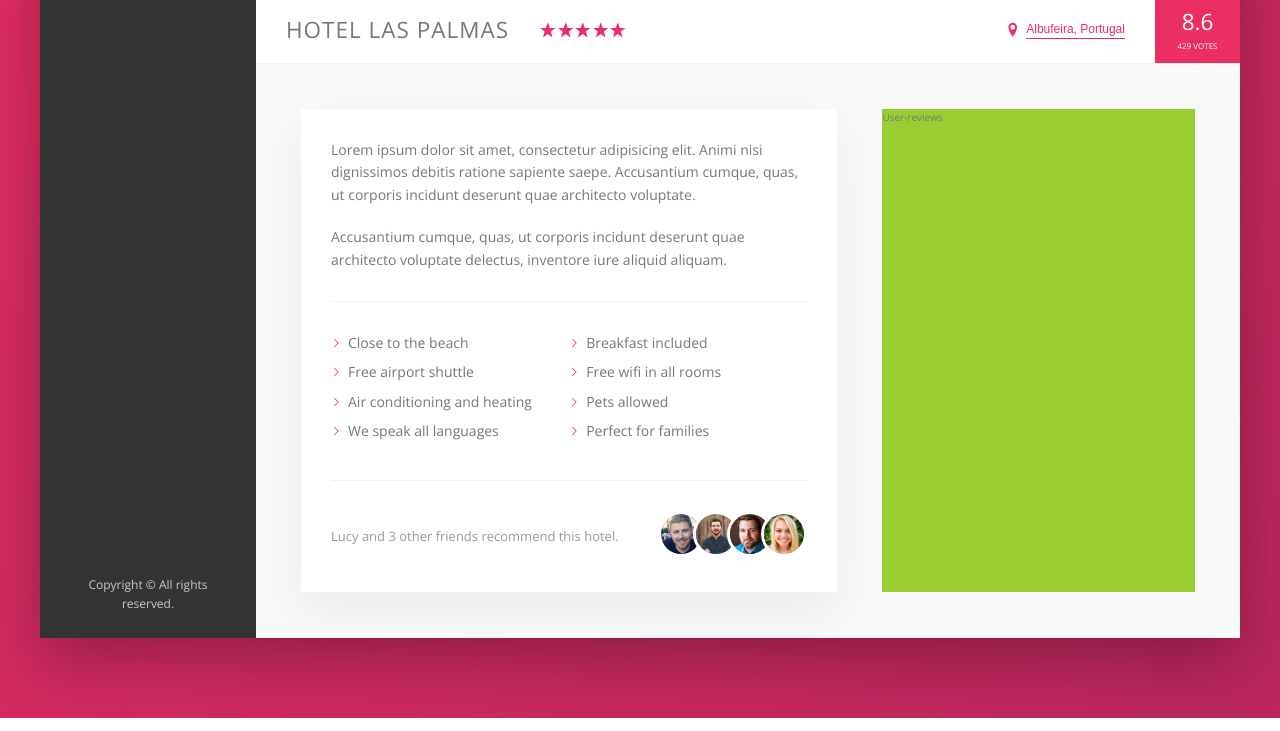
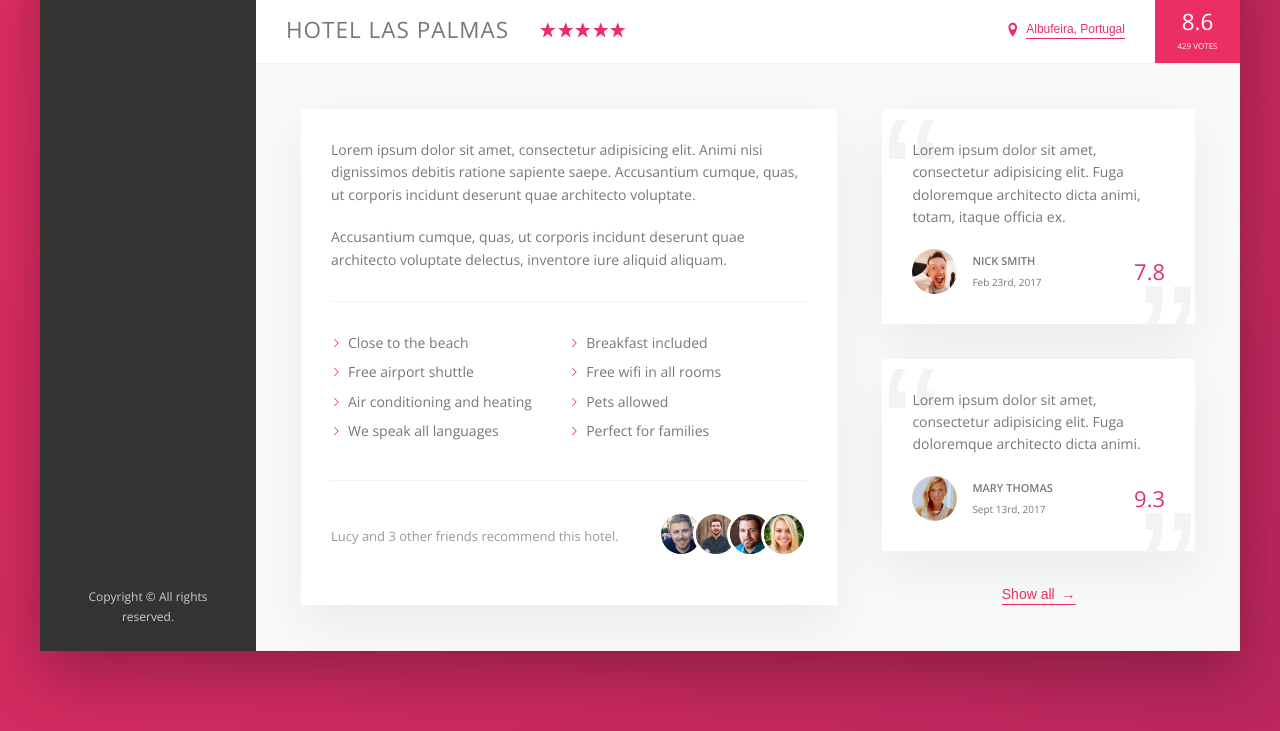
Before and after one commit to oFrederic/Trillo, a website: page index.html in a window 1280 px wide. Shown: the part 538-1269 px from the top of the page. Drawn offline with nearby package versions, Linux system fonts and the light colour scheme.

Commit message:
building the user review section

```diff
--- a/index.html
+++ b/index.html
@@ -233,7 +233,45 @@
 
             <!-- User-Reviews -->
             <div class="user-reviews">
-              User-reviews
+              <figure class="review">
+                <blockquote class="review__text">
+                  Lorem ipsum dolor sit amet, consectetur adipisicing elit. Fuga
+                  doloremque architecto dicta animi, totam, itaque officia ex.
+                </blockquote>
+                <figcaption class="review__user">
+                  <img
+                    src="img/user-1.jpg"
+                    alt="User 1"
+                    class="review__photo"
+                  />
+                  <div class="review__user-box">
+                    <p class="review__user-name">Nick Smith</p>
+                    <p class="review__user-date">Feb 23rd, 2017</p>
+                  </div>
+                  <div class="review__rating">7.8</div>
+                </figcaption>
+              </figure>
+
+              <figure class="review">
+                <blockquote class="review__text">
+                  Lorem ipsum dolor sit amet, consectetur adipisicing elit. Fuga
+                  doloremque architecto dicta animi.
+                </blockquote>
+                <figcaption class="review__user">
+                  <img
+                    src="img/user-2.jpg"
+                    alt="User 2"
+                    class="review__photo"
+                  />
+                  <div class="review__user-box">
+                    <p class="review__user-name">Mary Thomas</p>
+                    <p class="review__user-date">Sept 13rd, 2017</p>
+                  </div>
+                  <div class="review__rating">9.3</div>
+                </figcaption>
+              </figure>
+
+              <button class="btn-inline">Show all <span>&rarr;</span></button>
             </div>
           </div>
         </main>
--- a/sass/_components.scss
+++ b/sass/_components.scss
@@ -259,10 +259,19 @@
   display: inline-block;
   background-color: transparent;
   cursor: pointer;
-  transition: all 0.2s;
+  transition: all 0.3s;
+
+  & span {
+    margin-left: 3px;
+    transition: margin-left 0.3s;
+  }
 
   &:hover {
     color: var(--color-grey-dark-1);
+
+    span {
+      margin-left: 8px;
+    }
   }
 
   &:focus {
@@ -341,9 +350,6 @@
     margin-right: auto;
   }
 
-  &__friends {
-  }
-
   &__photo {
     height: 4rem;
     width: 4rem;
@@ -356,3 +362,78 @@
     }
   }
 }
+
+///////////// REVIEWS /////////////
+.review {
+  background-color: #fff;
+  box-shadow: var(--shadow-light);
+  padding: 3rem;
+  margin-bottom: 3.5rem;
+  position: relative;
+
+  &__text {
+    position: relative;
+    margin-bottom: 2rem;
+    z-index: 2;
+  }
+
+  &__user {
+    display: flex;
+    align-items: center;
+  }
+
+  &__photo {
+    height: 4.5rem;
+    width: 4.5rem;
+    border-radius: 50%;
+    margin-right: 1.5rem;
+  }
+
+  &__user-box {
+    margin-right: auto;
+  }
+
+  &__user-name {
+    font-size: 1.1rem;
+    font-weight: 600;
+    text-transform: uppercase;
+    margin-bottom: 0.4rem;
+  }
+
+  &__user-date {
+    font-size: 1rem;
+    color: var(--color-gery-dark-3);
+  }
+
+  &__rating {
+    position: relative;
+    color: var(--color-primary);
+    font-size: 2.2rem;
+    font-weight: 300;
+    z-index: 2;
+  }
+
+  &::before {
+    content: "\201C";
+    position: absolute;
+    top: -1.75rem;
+    left: 0;
+    line-height: 1;
+    font-size: 17.5rem;
+    color: var(--color-grey-light-2);
+    font-family: sans-serif;
+    z-index: 1;
+  }
+
+  &::after {
+    content: "\201D";
+    position: absolute;
+    bottom: -11rem;
+    right: -0.2rem;
+    line-height: 1;
+    font-size: 17.5rem;
+    color: var(--color-grey-light-2);
+    font-family: sans-serif;
+    z-index: 1;
+  }
+}
--- a/sass/_layout.scss
+++ b/sass/_layout.scss
@@ -33,6 +33,7 @@
 }
 
 .detail {
+  font-size: 1.4rem;
   display: flex;
   padding: 4.5rem;
   background-color: var(--color-grey-light-1);
@@ -40,7 +41,6 @@
 }
 
 .description {
-  font-size: 1.4rem;
   background-color: #fff;
   box-shadow: var(--shadow-light);
   padding: 3rem;
@@ -49,6 +49,9 @@
 }
 
 .user-reviews {
-  background-color: yellowgreen;
   flex: 1;
+
+  display: flex;
+  flex-direction: column;
+  align-items: center;
 }
```
Also changed, not shown: css/style.css.
